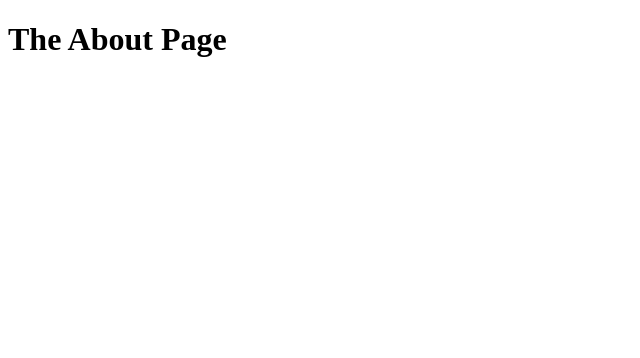
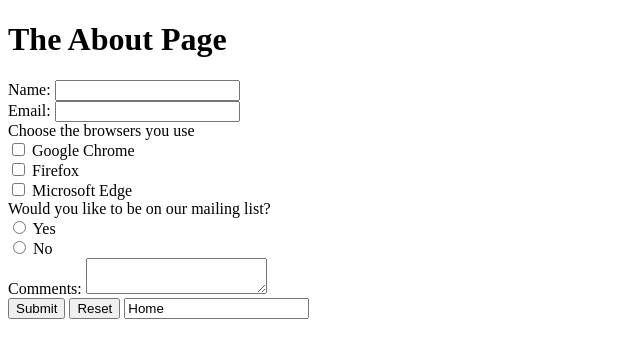
Before and after one commit to lhaywood3/VSCode, a plain HTML site: page about.html in a window 1280 px wide. Shown: the whole page, without its empty margins (0-640 px from the left). Drawn offline with Linux system fonts and the light colour scheme.

Commit message:
Udated Pages

```diff
--- a/about.html
+++ b/about.html
@@ -9,6 +9,48 @@
     <header>
         <h1>The About Page</h1>
     </header>
-
+    <section>
+        <form method="post" action="https://webdevbasics.net/scripts/demo.php">
+            <div>
+                <label for="myName">Name:</label>
+                <input type="text" name="myName" id="myName">
+            </div>
+            <div>
+                <label for="myEmail">Email:</label>
+                <input type="text" name="myEmail" id="myEmail">
+            </div>
+            Choose the browsers you use<br>
+            <div>
+                <input type="checkbox" name="go" id="go" value="yes">
+                <label for="go">Google Chrome</label>
+            </div>
+           <div>
+                <input type="checkbox" name="firefox" id="firefox" value="yes">
+                <label for="firefox">Firefox</label>
+           </div>
+           <div>
+                <input type="checkbox" name="edge" id="edge" value="yes">
+                <label for="edge">Microsoft Edge</label>
+            </div>
+            Would you like to be on our mailing list?<br>
+            <div>
+                <div>
+                    <input type="radio" name="mailingList" id="mailinglistyes" value="yes">
+                    <label for="mailinglistyes">Yes</label>
+                </div>
+                <div>
+                    <input type="radio" name="mailingList" id="mailinglistno" value="no">
+                    <label for="mailinglistno">No</label>
+                </div>
+            </div>
+            <div>
+                <span>Comments:</span>
+                <textarea></textarea>
+            </div>
+            <input type="Submit" value="Submit">
+            <input type="reset">
+            <input type="Home" value="Home" onclick="window.location.href='index.html';">
+        </form>
+    </section>
 </body>
 </html>
```
Also changed, not shown: index.html (+8 -0 lines).
